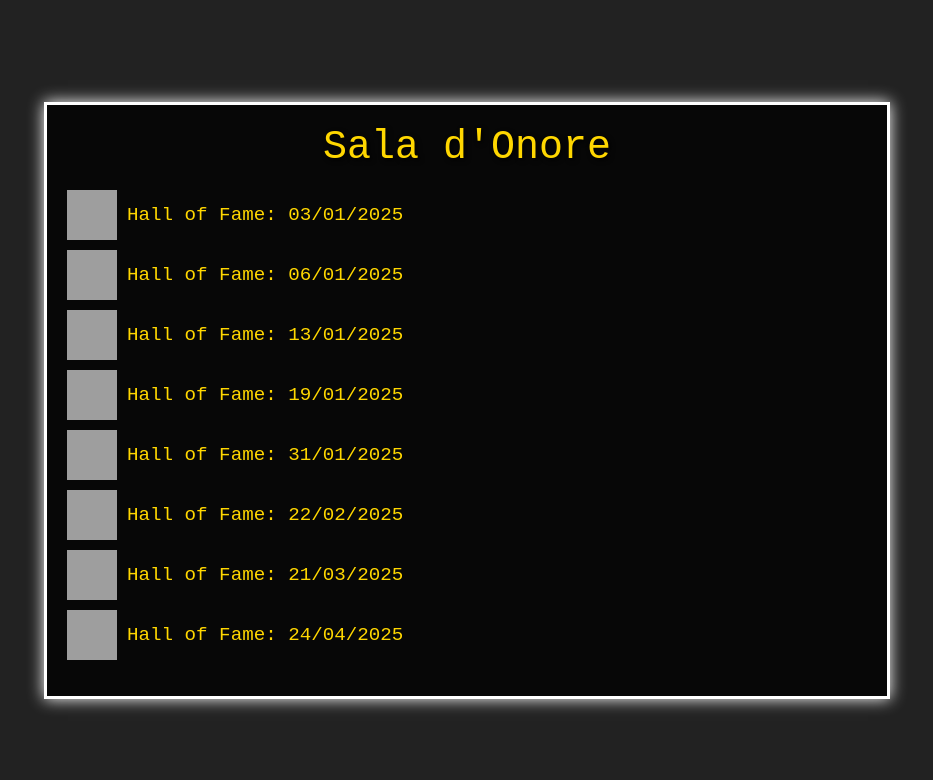
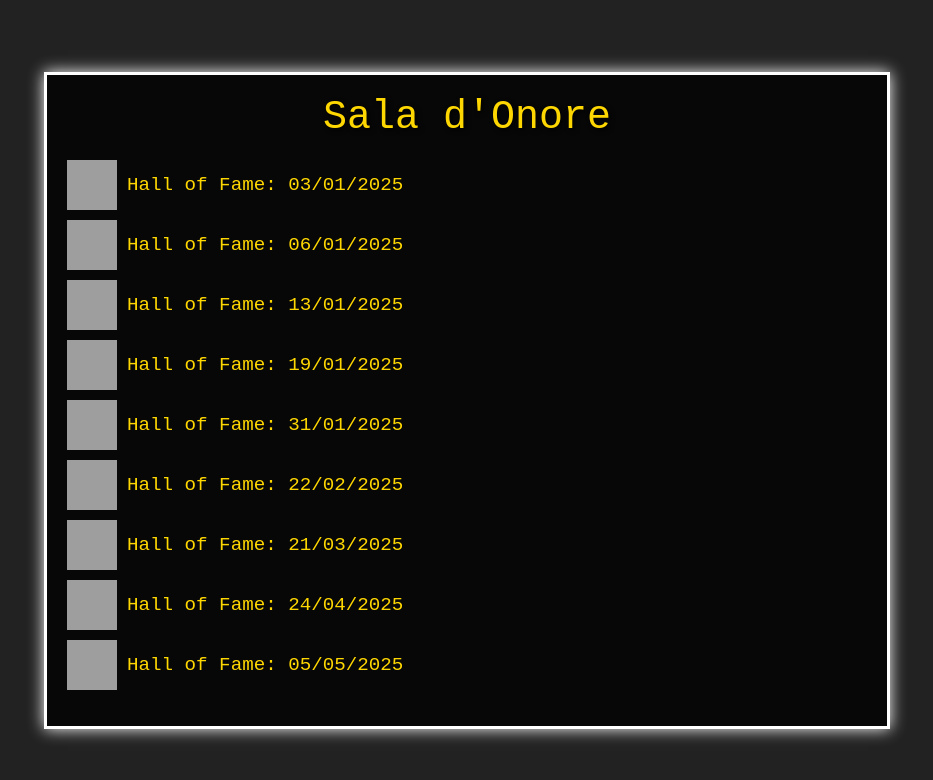
Before and after one commit to GianmariaLucchini/pokemon-master-trainer, a plain HTML site: page hall_of_fame.html in a window 1280 px wide. Shown: the whole page, without its empty margins (173-1106 px from the left). Drawn offline with Linux system fonts and the light colour scheme; grey boxes are pictures that could not be loaded.

Commit message:
Update hall_of_fame.html

```diff
--- a/hall_of_fame.html
+++ b/hall_of_fame.html
@@ -77,6 +77,7 @@
             <li><a href="hall_of_fame_22_02_2025.html"><img src="https://raw.githubusercontent.com/PokeAPI/sprites/master/sprites/pokemon/62.png" alt="Poliwrath" class="pokemon-icon"> Hall of Fame: 22/02/2025</a></li>
             <li><a href="hall_of_fame_21_03_2025.html"><img src="https://raw.githubusercontent.com/PokeAPI/sprites/master/sprites/pokemon/143.png" alt="Snorlax" class="pokemon-icon"> Hall of Fame: 21/03/2025</a></li>
             <li><a href="hall_of_fame_24_04_2025.html"><img src="https://raw.githubusercontent.com/PokeAPI/sprites/master/sprites/pokemon/94.png" alt="Gengar" class="pokemon-icon"> Hall of Fame: 24/04/2025</a></li>
+	    <li><a href="hall_of_fame_05_05_2025.html"><img src="https://raw.githubusercontent.com/PokeAPI/sprites/master/sprites/pokemon/9.png" alt="Blastoise" class="pokemon-icon"> Hall of Fame: 05/05/2025</a></li>
 	</ul>
     </div>
 </body>
```
